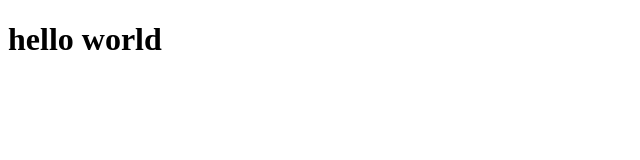
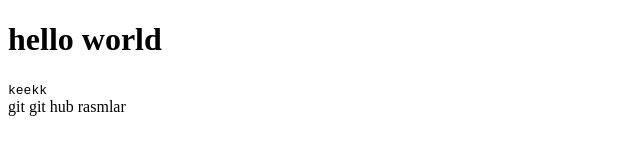
Before and after one commit to Azizbekich-Gaffarov/ai, a plain HTML site: page index.html in a window 1280 px wide. Shown: the whole page, without its empty margins (0-640 px from the left). Drawn offline with Linux system fonts and the light colour scheme.

Commit message:
git git hub rasmlar

```diff
--- a/index.html
+++ b/index.html
@@ -9,6 +9,12 @@
     <header>
         <h1>hello world</h1>
     </header>
+    <main>
+        <object data="" type=""><kbd>keekk</kbd></object>
+    </main>
+    <footer>
+        git git hub rasmlar
+    </footer>
 
 </body>
 </html>
```
Also changed, not shown: 2 other files.
